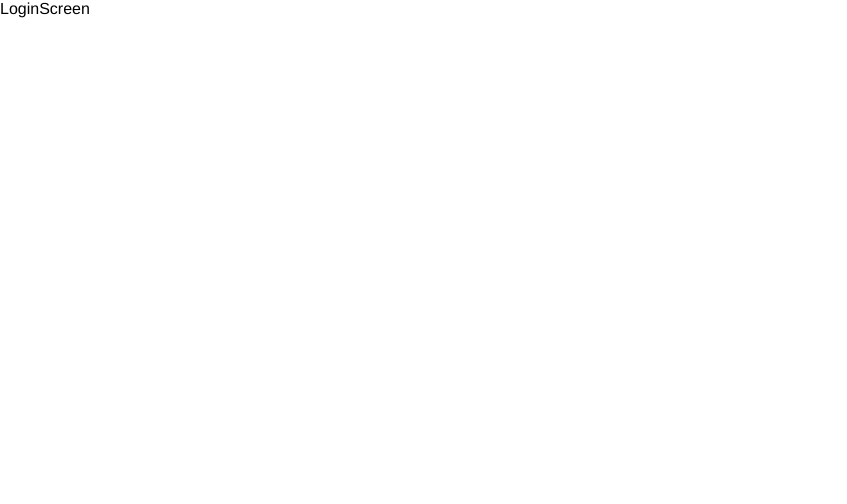
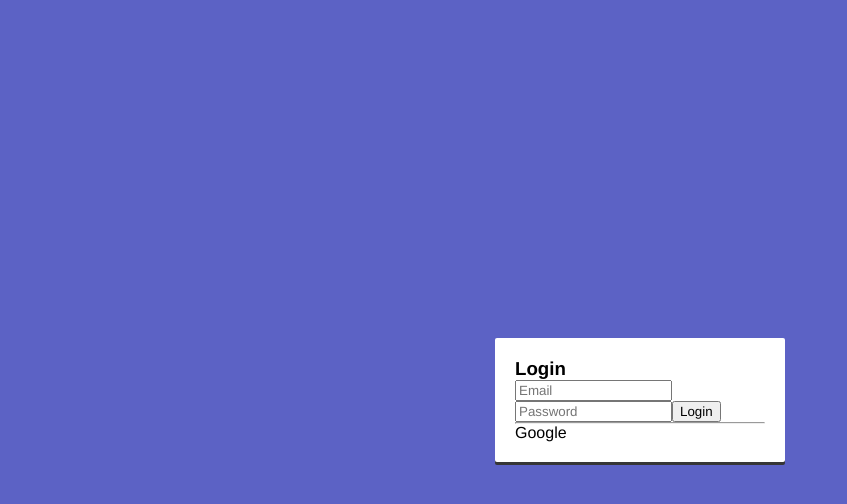
Before and after one commit to hall9zeha/JavaScriptProjects-2, a React app in the folder 05-journal-app/: page /auth/login in a window 1280 px wide. Shown: the whole page, without its empty margins (0-847 px from the left). Built offline with nearby package versions, Linux system fonts and the light colour scheme.

Commit message:
Added LoginScreen sass style

```diff
--- a/05-journal-app/src/components/auth/LoginScreen.js
+++ b/05-journal-app/src/components/auth/LoginScreen.js
@@ -2,6 +2,27 @@ import React from 'react'
 
 export const LoginScreen = () => {
   return (
-    <div>LoginScreen</div>
+    <>
+      <h3>Login</h3>
+      <form>
+        <input
+          type='text'
+          placeholder='Email'
+          name="email"
+        />
+        <input
+          type='password'
+          placeholder='Password'
+          name='password'
+        />
+        <button
+          type='submit'
+        >
+          Login
+        </button>
+        <hr/>
+        Google
+      </form>
+    </>
   )
 }
--- a/05-journal-app/src/routers/AuthRouter.js
+++ b/05-journal-app/src/routers/AuthRouter.js
@@ -3,11 +3,10 @@ import { Switch,Route,Redirect } from 'react-router-dom'
 import { LoginScreen } from '../components/auth/LoginScreen'
 import { RegisterScreen } from '../components/auth/RegisterScreen'
 
-
-
 export const AuthRouter = () => {
   return (
-    <div>
+    <div className="auth__main">
+      <div className='auth__box-container'>
         <Switch>
             <Route
                 exact
@@ -20,8 +19,8 @@ export const AuthRouter = () => {
                 component={RegisterScreen}
                 />
             <Redirect to="/auth/login"/>
-
         </Switch>
+      </div>
 
     </div>
   )
--- /dev/null
+++ b/05-journal-app/src/styles/components/_auth.scss
@@ -0,0 +1,16 @@
+ .auth__main{
+    align-items: center;
+    background-color: $primary;
+    display: flex;
+    justify-content: center;
+    margin: 0px;
+    height: 100vh;
+    width: 100vw;
+ }
+ .auth__box-container{
+    background-color: white;
+    box-shadow: 0px 3px $dark-grey;
+    border-radius: 2px;
+    padding: 20px;
+    width: 250px;
+ }
--- a/05-journal-app/src/styles/styles.scss
+++ b/05-journal-app/src/styles/styles.scss
@@ -1,2 +1,3 @@
 @import './base/settings';
 @import './base/base';
+@import './components/auth'
```
